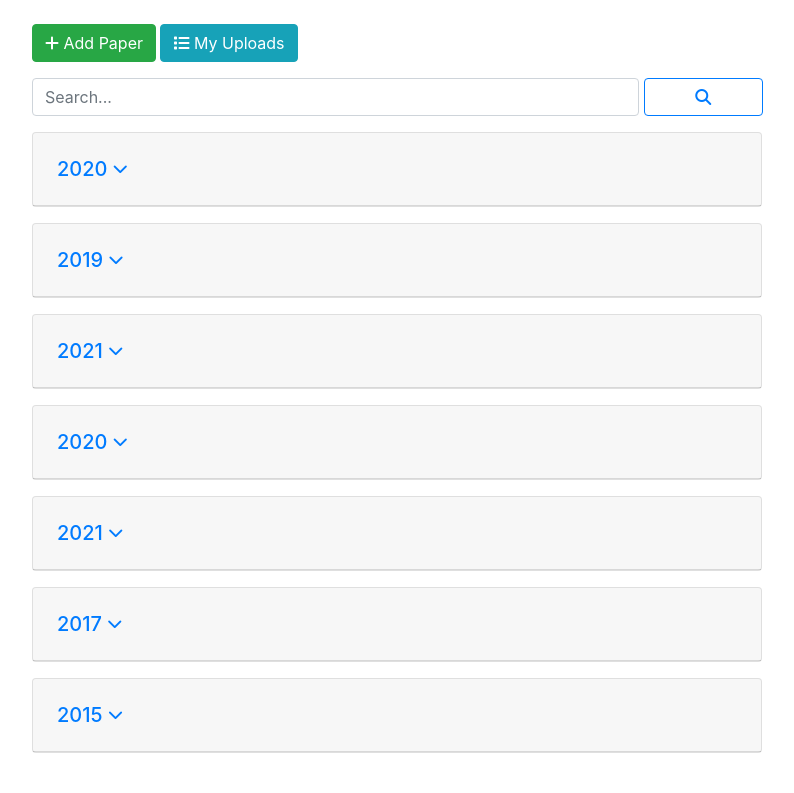
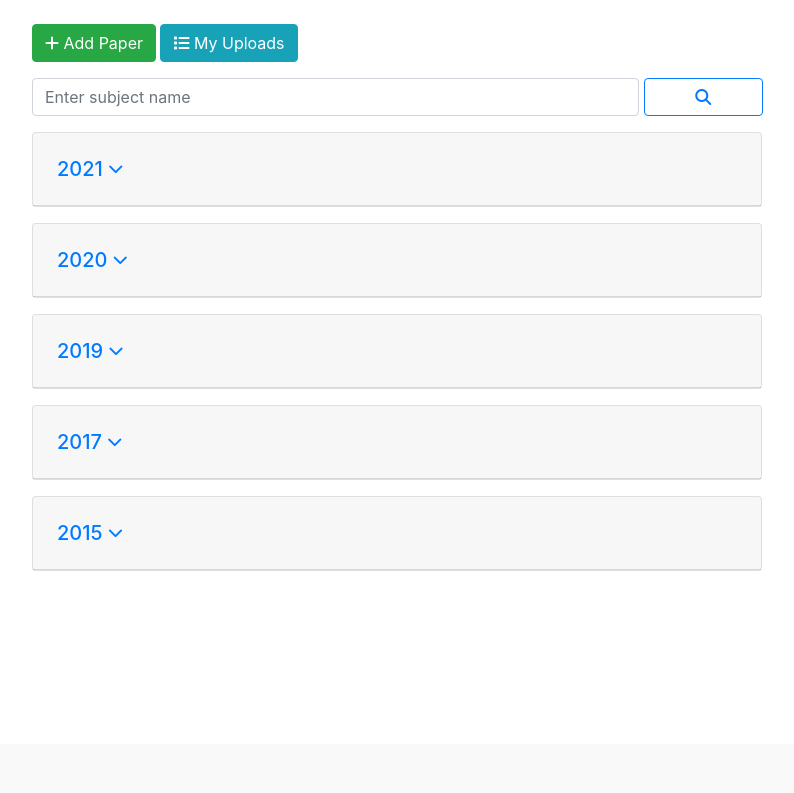
Before and after one commit to Suryam26/Question-Bank, a Django app: page / in a window 1280 px wide. Shown: the part 56-849 px from the top of the page, without its empty margins (243-1037 px from the left). After the commit the page ends 627 px from the top, so only its background shows below. Run offline with Django 3.2, Linux system fonts and the light colour scheme; a user stored in the database is signed in; data comes from the database, SQL or seed files in the repository; both versions use the stored data as it was after the commit; some libraries are stand-ins or nearby versions.

Commit message:
Search system implemented

```diff
--- a/questions/models.py
+++ b/questions/models.py
@@ -24,6 +24,7 @@ class Subject(models.Model):
     branch = models.ForeignKey(Branch, on_delete=models.CASCADE)
     subject_code = models.CharField(unique=True, max_length=10)
     subject_name = models.CharField(unique=True, max_length=256)
+    subject_name_short = models.CharField(unique=True, max_length=5)
 
     def __str__(self):
         return self.subject_name
--- a/questions/views.py
+++ b/questions/views.py
@@ -1,6 +1,7 @@
 from django.views.generic import ListView, DetailView, CreateView, UpdateView, DeleteView
 from django.contrib.auth.mixins import LoginRequiredMixin, UserPassesTestMixin
 from django.urls import reverse_lazy
+from django.db.models import Q
 
 from .models import QuestionPaper
 
@@ -9,6 +10,29 @@ class HomeView(LoginRequiredMixin, ListView):
     model = QuestionPaper
     template_name = 'questions/home.html'
     context_object_name = 'papers'
+
+    def get_queryset(self):
+        filter_set = self.model.objects.all()
+        if self.request.GET.get('search'):
+            search = self.request.GET.get('search')
+            query = Q(subject__subject_name__icontains=search) | Q(
+                subject__subject_name_short__icontains=search)
+            filter_set = self.model.objects.filter(query)
+
+        query_set = filter_set.values(
+            'branch__name', 'subject__subject_name', 'exam', 'year', 'semester', 'paper',).order_by('-year')
+        papers = {}
+        for i in query_set:
+            if i['year'] not in papers:
+                papers[i['year']] = []
+            papers[i['year']].append(i)
+        return papers.items()
+
+    def get_context_data(self, **kwargs):
+        context = super().get_context_data(**kwargs)
+        if self.request.GET.get('search'):
+            context['search'] = self.request.GET.get('search')
+        return context
 
 
 class PaperDetailView(LoginRequiredMixin, DetailView):
@@ -34,7 +58,20 @@ class MyListView(LoginRequiredMixin, ListView):
     context_object_name = 'mylist'
 
     def get_queryset(self):
-        return self.model.objects.filter(author=self.request.user).order_by('-updated_at')
+        filter_set = self.model.objects.all()
+        if self.request.GET.get('search'):
+            search = self.request.GET.get('search')
+            query = Q(subject__subject_name__icontains=search) | Q(
+                subject__subject_name_short__icontains=search)
+            filter_set = self.model.objects.filter(query)
+
+        return filter_set.filter(author=self.request.user).order_by('-updated_at')
+
+    def get_context_data(self, **kwargs):
+        context = super().get_context_data(**kwargs)
+        if self.request.GET.get('search'):
+            context['search'] = self.request.GET.get('search')
+        return context
 
 
 class PaperUpdateView(LoginRequiredMixin, UserPassesTestMixin, UpdateView):
--- a/templates/questions/home.html
+++ b/templates/questions/home.html
@@ -12,35 +12,37 @@
 
     {% include 'searchbar.html' %}
 
-    {% for p in papers %}
+    {% for year, paper in papers %}
         <div class="card my-3">
 
-            <a data-toggle="collapse" href="#detailCard{{ p.id }}" role="button" aria-expanded="false" aria-controls="detailCard{{ p.id }}">
+            <a data-toggle="collapse" href="#detailCard{{ year }}" role="button" aria-expanded="false" aria-controls="detailCard{{ year }}">
                 <div class="card-header p-4 h5">
-                    {{ p.year }}
+                    {{ year }}
                     <i class="fa fa-chevron-down fa-xs"></i>
                 </div>
             </a>
 
-            <div class="collapse" id="detailCard{{ p.id }}">
-
-                <div class="card-body">
+            <div class="collapse" id="detailCard{{ year }}">
+            {% for p in paper %}
+                <div class="card m-3">
+                    <div class="card-body">
                         <h4 class="card-title">
-                            {{ p.subject }}
-                            <span class="badge badge-pill badge-info">{{ p.branch }}</span>
+                            {{ p.subject__subject_name }}
+                            <span class="badge badge-pill badge-info">{{ p.branch__name }}</span>
                         </h4>
                         <h5>
                             <span class="badge badge-pill badge-info">{{ p.exam }}</span>
                             <span class="badge badge-pill badge-info">{{ p.year }}</span>
                             <span class="badge badge-pill badge-info">{{ p.semester }} Sem</span>
                         </h5>
-                        <div class="text-right">
-                            <a href="{{ p.paper.url }}" class="btn btn-info" download>
-                                Download  <i class="fa fa-download"></i>
-                            </a>
-                        </div>
+                    </div>
+                    <div class="card-footer text-right">
+                        <a href="{{ p.paper }}" class="btn btn-info" download>
+                            Download <i class="fa fa-download"></i>
+                        </a>
+                    </div>
                 </div>
-
+            {% endfor %}
             </div>
 
         </div>
--- a/templates/questions/mylist.html
+++ b/templates/questions/mylist.html
@@ -28,10 +28,10 @@
 
             <div class="card-footer">
                 <div class="row">
-                    <div class="col-lg-6 text-muted">
+                    <div class="col-xl-6 my-2 my-md-0 text-muted">
                         <em> {{ p.updated_at }}</em>
                     </div>
-                    <div class="col-lg-6 text-right">
+                    <div class="col-xl-6 my-2 my-md-0 text-right">
                         <a href="{% url 'update' p.id%}" class="btn btn-primary">
                             <i class="fa fa-pencil"></i> Edit
                         </a>
--- a/templates/searchbar.html
+++ b/templates/searchbar.html
@@ -1,6 +1,6 @@
 <form method="GET" class="form-row my-3">
     <div class="col-10">
-        <input class="form-control" type="text" placeholder="Search..." name="name" value="{{ name }}">
+        <input class="form-control" type="text" placeholder="Enter subject name" name="search" value="{{ search }}">
     </div>
     <button type="submit" class="btn btn-outline-primary col mr-1">
         <i class="fa fa-search"></i>
```
Also changed, not shown: db.sqlite3, questions/migrations/0002_subject_subject_name_short.py (added), questions/migrations/0003_remove_subject_subject_name_short.py (added), questions/migrations/0004_subject_subject_name_short.py (added), 9 other files.
